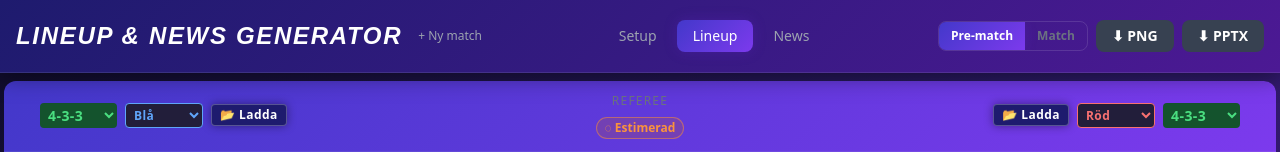
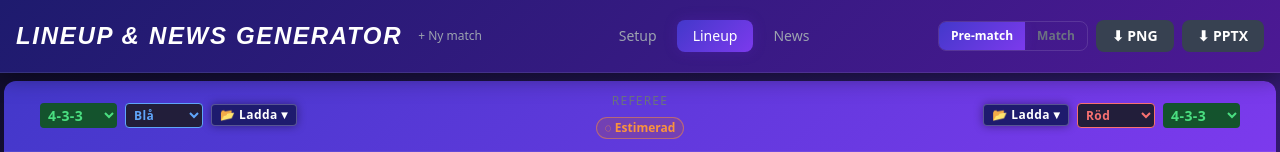
Before and after one commit to davidfjellstrom/lineup-and-news-generator, a React (Vite) app: page /#setup in a window 1280 px wide. Both pictures are taken after a click on the button "Lineup". Shown: the top 152 px of the page. Built offline with nearby package versions, Linux system fonts and the light colour scheme; a web font is replaced by a local one.

Commit message:
Replace file picker with saved-team dropdown on Ladda button
Clicking Ladda now shows an inline dropdown listing all teams from
localStorage. Selecting a name loads the team with positions restored.
Dropdown closes on outside click. Empty state shows 'Inga sparade lag'.

```diff
--- a/src/components/Pitch.jsx
+++ b/src/components/Pitch.jsx
@@ -59,20 +59,8 @@ function computePositions(homeLines, awayLines) {
 const BTN_STYLE = { background: '#1e1b6e', border: '1px solid rgba(255,255,255,0.25)', boxShadow: '0 0 10px rgba(0,0,0,0.4)' }
 const BTN_CLASS = 'flex items-center gap-1 px-2 py-0.5 rounded text-xs font-semibold text-white transition-colors hover:brightness-110'
 
-function openFilePicker(onData) {
-  const input = document.createElement('input')
-  input.type = 'file'
-  input.accept = '.json'
-  input.onchange = (e) => {
-    const file = e.target.files[0]
-    if (!file) return
-    const reader = new FileReader()
-    reader.onload = (ev) => {
-      try { onData(JSON.parse(ev.target.result)) } catch { alert('Ogiltig JSON-fil.') }
-    }
-    reader.readAsText(file)
-  }
-  input.click()
+function getSavedTeams() {
+  try { return JSON.parse(localStorage.getItem('wc2026-saved-teams') || '{}') } catch { return {} }
 }
 
 const Pitch = forwardRef(function Pitch({ match, matchMode, onNoteChange, onPhotoChange, onUpdateStarter, onFormationChange, positions, setPositions, onSaveTeam, onLoadTeam, pendingPositions, onConsumePendingPositions }, ref) {
@@ -112,6 +100,21 @@ const Pitch = forwardRef(function Pitch({ match, matchMode, onNoteChange, onPhot
 
   const { draggedId, ghost, hoverSubs, startStarterDrag, startSubDrag, pitchRef, subsRef } =
     useDragAndDrop({ onUpdateStarter, sideOf, setPositions })
+
+  const [loadOpen, setLoadOpen] = useState(null) // null | 'homeTeam' | 'awayTeam'
+
+  useEffect(() => {
+    if (!loadOpen) return
+    const close = () => setLoadOpen(null)
+    document.addEventListener('click', close, { capture: true, once: true })
+    return () => document.removeEventListener('click', close, { capture: true })
+  }, [loadOpen])
+
+  function handleLoadFromSaved(side, name) {
+    const data = getSavedTeams()[name]
+    if (data) onLoadTeam(side, data)
+    setLoadOpen(null)
+  }
 
   // When starters change (swap/add/remove): fill in defaults for new players, preserve dragged positions.
   // If pendingPositions is set (team just loaded from save), apply those instead of defaults.
@@ -199,9 +202,34 @@ const Pitch = forwardRef(function Pitch({ match, matchMode, onNoteChange, onPhot
                 </button>
               )}
               {onLoadTeam && (
-                <button onClick={() => openFilePicker((data) => onLoadTeam('homeTeam', data))} className={BTN_CLASS} style={BTN_STYLE} title="Ladda hemmalag från fil">
-                  📂 Ladda
-                </button>
+                <div className="relative">
+                  <button
+                    onClick={() => setLoadOpen(loadOpen === 'homeTeam' ? null : 'homeTeam')}
+                    className={BTN_CLASS}
+                    style={BTN_STYLE}
+                  >
+                    📂 Ladda ▾
+                  </button>
+                  {loadOpen === 'homeTeam' && (() => {
+                    const names = Object.keys(getSavedTeams())
+                    return (
+                      <div className="absolute left-0 top-full mt-1 z-50 rounded-lg overflow-hidden" style={{ background: '#1e1b6e', border: '1px solid rgba(255,255,255,0.25)', minWidth: '140px', boxShadow: '0 8px 24px rgba(0,0,0,0.5)' }}>
+                        {names.length === 0
+                          ? <div className="px-3 py-2 text-xs text-gray-400">Inga sparade lag</div>
+                          : names.map((name) => (
+                            <button
+                              key={name}
+                              onClick={() => handleLoadFromSaved('homeTeam', name)}
+                              className="w-full text-left px-3 py-1.5 text-xs text-white hover:bg-white/10 transition-colors"
+                            >
+                              {name}
+                            </button>
+                          ))
+                        }
+                      </div>
+                    )
+                  })()}
+                </div>
               )}
             </div>
             <div className="text-xs text-gray-400 mt-0.5 flex flex-wrap gap-x-2 items-center">
@@ -228,9 +256,34 @@ const Pitch = forwardRef(function Pitch({ match, matchMode, onNoteChange, onPhot
           <div className="text-right">
             <div className="flex items-center gap-2 text-lg font-extrabold tracking-wide justify-end">
               {onLoadTeam && (
-                <button onClick={() => openFilePicker((data) => onLoadTeam('awayTeam', data))} className={BTN_CLASS} style={BTN_STYLE} title="Ladda bortalag från fil">
-                  📂 Ladda
-                </button>
+                <div className="relative">
+                  <button
+                    onClick={() => setLoadOpen(loadOpen === 'awayTeam' ? null : 'awayTeam')}
+                    className={BTN_CLASS}
+                    style={BTN_STYLE}
+                  >
+                    📂 Ladda ▾
+                  </button>
+                  {loadOpen === 'awayTeam' && (() => {
+                    const names = Object.keys(getSavedTeams())
+                    return (
+                      <div className="absolute right-0 top-full mt-1 z-50 rounded-lg overflow-hidden" style={{ background: '#1e1b6e', border: '1px solid rgba(255,255,255,0.25)', minWidth: '140px', boxShadow: '0 8px 24px rgba(0,0,0,0.5)' }}>
+                        {names.length === 0
+                          ? <div className="px-3 py-2 text-xs text-gray-400">Inga sparade lag</div>
+                          : names.map((name) => (
+                            <button
+                              key={name}
+                              onClick={() => handleLoadFromSaved('awayTeam', name)}
+                              className="w-full text-left px-3 py-1.5 text-xs text-white hover:bg-white/10 transition-colors"
+                            >
+                              {name}
+                            </button>
+                          ))
+                        }
+                      </div>
+                    )
+                  })()}
+                </div>
               )}
               {onSaveTeam && awayTeam.players.length > 0 && (
                 <button onClick={() => onSaveTeam('awayTeam')} className={BTN_CLASS} style={BTN_STYLE} title="Spara bortalag">
```
